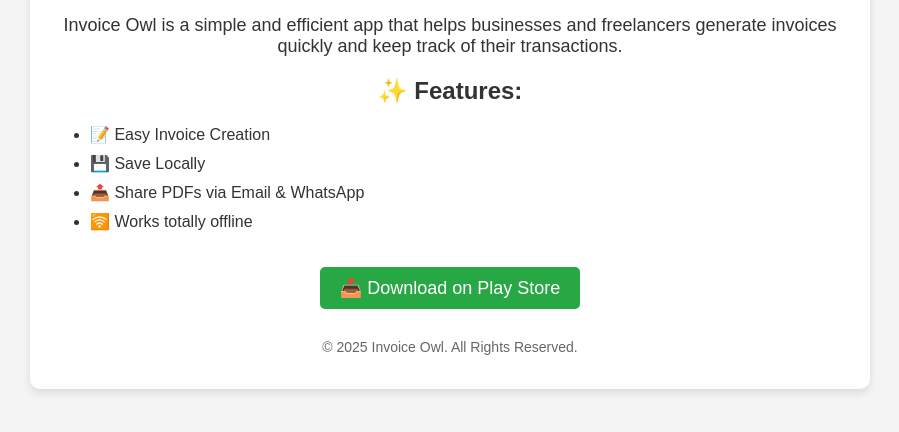
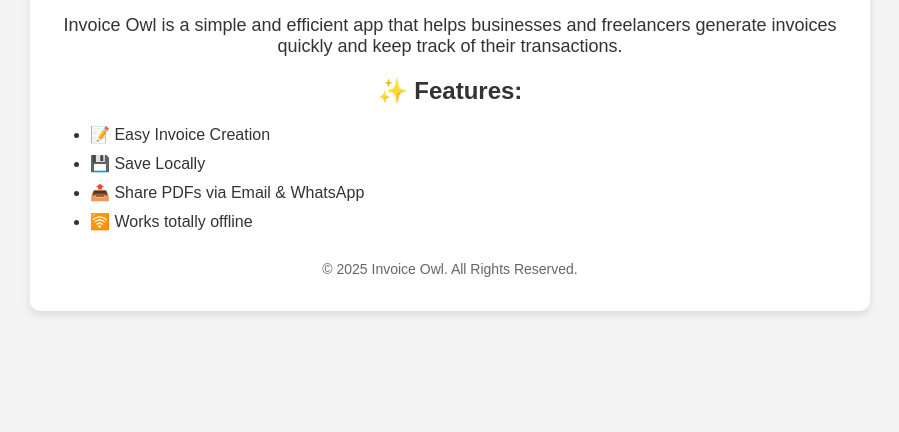
Before and after one commit to hkumar23/invoiceowl-web, a plain HTML site: page index.html in a window 1280 px wide. Shown: the part 174-606 px from the top of the page, without its empty margins (190-1089 px from the left). Drawn offline with Linux system fonts and the light colour scheme.

Commit message:
Update index.html

```diff
--- a/index.html
+++ b/index.html
@@ -69,9 +69,9 @@
             <li>🛜 Works totally offline</li>
         </ul>
 
-        <a href="https://play.google.com/store/apps/details?id=com.infinitycodeworks.invoiceowl" class="download-btn" target="_blank">
+<!--         <a href="https://play.google.com/store/apps/details?id=com.infinitycodeworks.invoiceowl" class="download-btn" target="_blank">
             📥 Download on Play Store
-        </a>
+        </a> -->
 
         <p class="footer">© 2025 Invoice Owl. All Rights Reserved.</p>
     </div>
```
